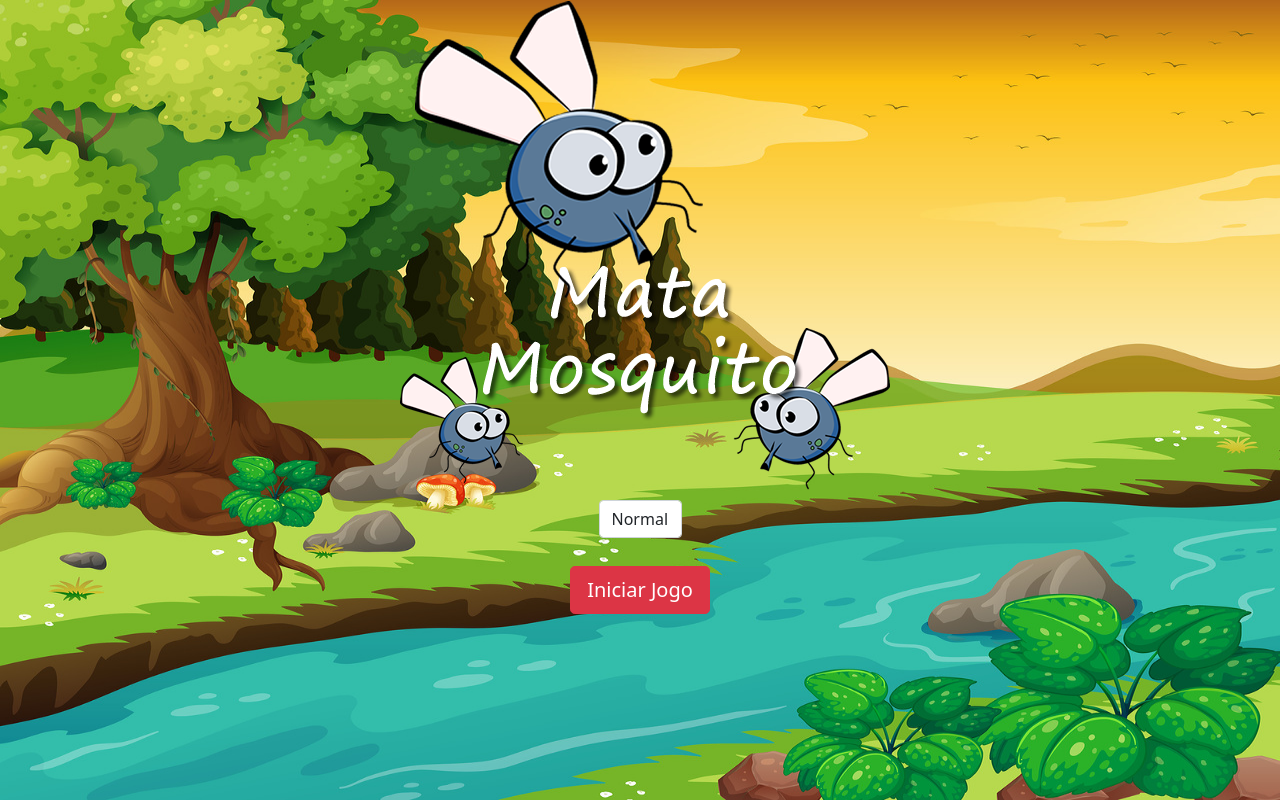
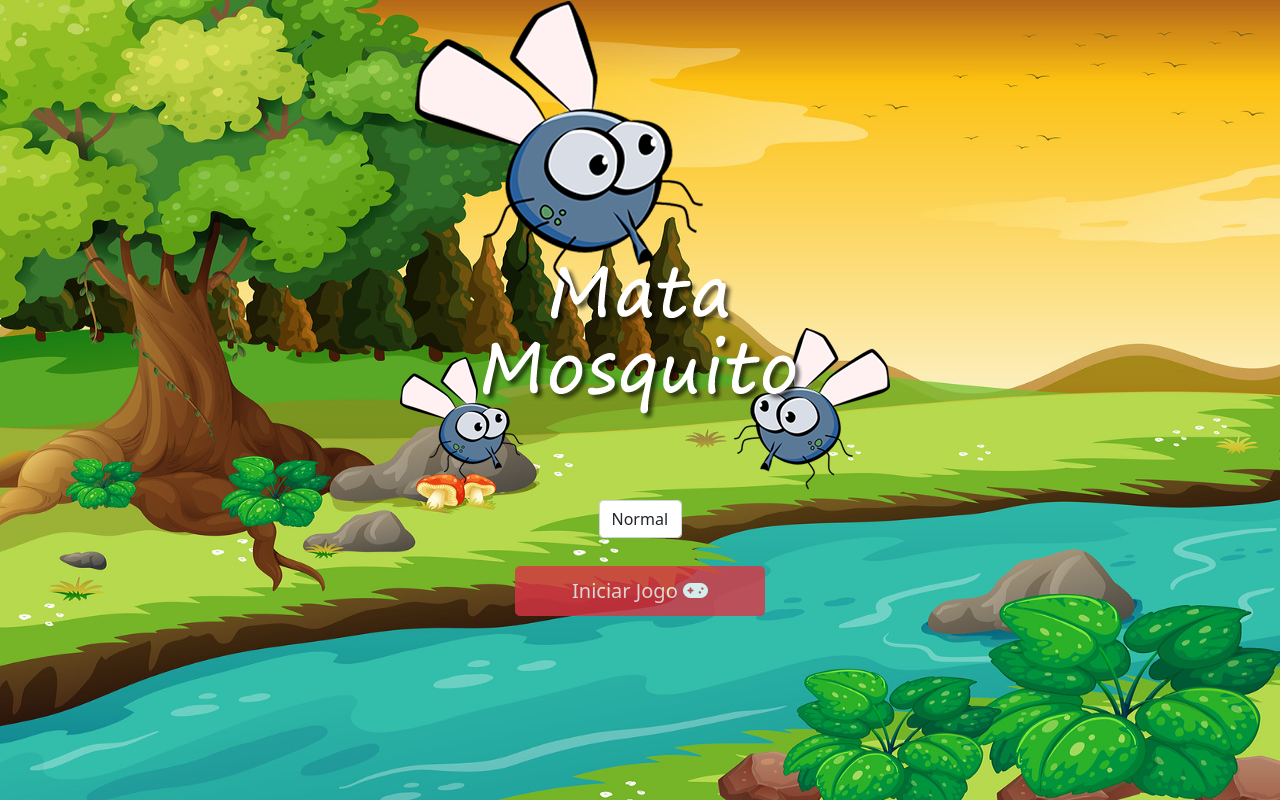
Before and after one commit to gabrielripardo/game-mosquito, a plain HTML site: page index.html in a window 1280 px wide. Drawn offline with nearby package versions, Linux system fonts and the light colour scheme.

Commit message:
Melhorias no visual do botão

```diff
--- a/index.html
+++ b/index.html
@@ -7,6 +7,7 @@
     <title>Mata Mosquito</title>
     <link rel="stylesheet" href="style.css">
     <link href="https://cdn.jsdelivr.net/npm/bootstrap@5.0.1/dist/css/bootstrap.min.css" rel="stylesheet" integrity="sha384-+0n0xVW2eSR5OomGNYDnhzAbDsOXxcvSN1TPprVMTNDbiYZCxYbOOl7+AMvyTG2x" crossorigin="anonymous">
+    <link rel="stylesheet" href="fontawesome-free-5.15.3-web/css/all.min.css">
     <script>
         function iniciarJogo(){
             var nivel = document.getElementById('nivel').value
@@ -48,7 +49,7 @@
         <div class="row">
             <div class="col">
                 <div class="d-flex justify-content-center">
-                    <button class="btn btn-danger btn-lg" onclick="iniciarJogo()">Iniciar Jogo</button>
+                    <button id="btn-iniciar" class="btn btn-danger btn-lg" onclick="iniciarJogo()">Iniciar Jogo <i class="fas fa-gamepad"></i></button>
                 </div>
             </div>
         </div>
--- a/jogo.js
+++ b/jogo.js
@@ -75,7 +75,7 @@ function posicaoRandomica(){
         capturados++
         document.getElementById('m-capturados').innerHTML = capturados
         //this.style.transition = 'width 0.2s'
-        this.style.transform = 'rotate(160deg)'
+        this.style.transform = 'rotate(180deg)'
         // this.remove()
         setTimeout(function(){
             // document.getElementById('mosquito').remove()
--- a/style.css
+++ b/style.css
@@ -69,3 +69,18 @@ body{
 #nivel{
     margin-bottom: 20px;
 }
+
+#btn-iniciar{
+    transition-property: width;
+    transition-property: height;
+    transition-duration: 2s;
+    opacity: 0.8;
+    transition: 0.3s;
+    width: 250px;
+    height: 50px;
+}
+#btn-iniciar:hover{
+    opacity: 1;
+    width: 500px;
+    height: 60px;
+}
```
